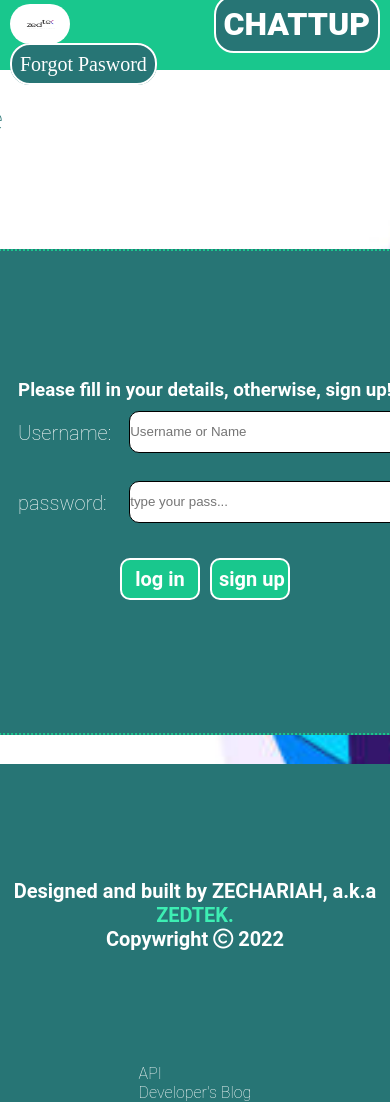
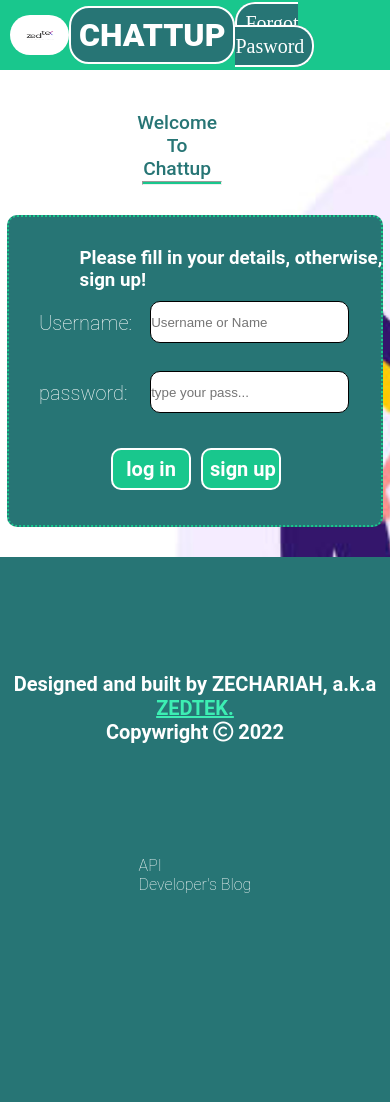
Before and after one commit to Zedtek-me/ChatApp_With_DjangoChannels, a Django app: page / in a window 390 px wide; the page is wider, and only the part inside the window is pictured. After the commit the page ends 893 px from the top of that part, so only its background shows below. Run offline with Django 3.2, Linux system fonts and the light colour scheme; some libraries are stand-ins or nearby versions.

Commit message:
'modified'

```diff
--- a/chat/chatapp/static/frontend/css/base.css
+++ b/chat/chatapp/static/frontend/css/base.css
@@ -175,7 +175,7 @@ body{
 
 .foot-container #alias a{
     color: rgb(61, 238, 179);
-    text-decoration: none;
+    text-decoration: underline;
 }
 
 .footer .quick-links a {
--- a/chat/chatapp/static/frontend/css/index.css
+++ b/chat/chatapp/static/frontend/css/index.css
@@ -1,15 +1,26 @@
+.header{
+    display: flex;
+    flex-flow: row wrap;
+    justify-content: space-between;
+    align-items: center;
+}
+
 .welcome-div{
+    display: flex;
+    flex-flow: column wrap;
+    justify-content: center;
+    align-items: center;
     background-color: white;
     width:28%;
     border-radius:20px;
     text-align: center;
     margin-top: 5%;
+    /* margin-left: 10%; */
+}
+.flash{
+    margin:auto;
 }
 
-.wel-text{
-    font-family: roboto;
-    font-size: large;
-}
 .login-container{
     display:flex;
     flex-flow: column wrap;
@@ -22,19 +33,21 @@
 .login-container span >h1{
     color:rgb(39, 117, 117);
     font-family: roboto;
-    font-weight: 200;
+    font-weight: 500;
+    font-size: larger;
     align-self: center;
 }
 .welcome-div #break{
     margin-left:10px;
     margin-top:1px;
     height:2px;
+    width:90%;
     background-color:rgb(25, 199, 141);
 }
 .input-cont{
     background-color:rgb(39, 117, 117);
-    width:600px;
-    height:50vh;
+    width:50%;
+    height:50%;
     border:2px rgb(25, 199, 141) dotted;
     border-radius: 10px;
     display: flex;
@@ -50,8 +63,8 @@
 .input-cont .form{
     display: flex;
     flex-flow: wrap column;
-    align-items: center;
-    align-content:center;
+    justify-content: center;
+    align-items:center;
     margin:auto;
     font-family: roboto;
     font-weight: 100;
@@ -112,11 +125,44 @@
 /* media queries */
 
 @media only screen and (max-width:715px){
+    *{
+        margin:0px;
+    }
+
+    .header {
+       flex-wrap: nowrap;
+    }
+    /* parent container */
     .login-container{
+        margin:auto;
+        margin-top:22%;
+        width:80%;
+    }
 
+    /* parent to the form that wraps all input elements */
+    .input-cont{
+        width:100%;
     }
-    .login-container #break{
-        width:70%;
+    /* container holding the welcome message and the horizontal element */
+   .welcome-div{
+       margin-left: 40%;
+       max-width: 40%;
+   }
+    #break{
+        width:58%;
+    }
+    /* parent from element */
+    .input-cont form{
+        margin:auto;
+    }
+
+    /* children within the form element */
+    .guide{
+        margin-left:13%;
+        width:100%;
+    }
+    .user-details, .btn-div{
+        width:70%
     }
 
 }
--- a/chat/chatapp/templates/frontend/home_header.html
+++ b/chat/chatapp/templates/frontend/home_header.html
@@ -4,7 +4,7 @@
 <header class="header">
     <img src="../../static/frontend/img/ZEDTEK.png" alt="logo" class="logo" style='height:40px; width:60px; border-radius:20px; background-color: white;'>
     <h1 class="chattie">CHATTUP</h1>
-    {%block signin%}<nav class="recover-pass"><a href='http://localhost:8000/chat' id="sign-in" style='background-color: rgb(39, 117, 117);border:2px solid white; border-radius: 20px;padding:8px;'>sign-In</a></nav>{%endblock%}
+    {%block signin%}<nav class="sign-in"><a href='http://localhost:8000/chat' id="sign-in" style='background-color: rgb(39, 117, 117);border:2px solid white; border-radius: 20px;padding:8px;'>sign-In</a></nav>{%endblock%}
     <nav class="forgot-pass"><a href="http://localhost:8000/chat/recovery" id="forgot-pass" style='background-color: rgb(39, 117, 117);border:2px solid white; border-radius: 20px;padding:8px;color:white;text-decoration: none;font-family: dreamy;font-size:20px;'>{%block recovery%}Forgot Pasword{%endblock%}</a></nav>
 </header>
 {%endblock%}
--- a/chat/chatapp/templates/frontend/signup.html
+++ b/chat/chatapp/templates/frontend/signup.html
@@ -6,8 +6,10 @@ Sign Up
 
 {%block body%}
 <div class="login-container">
-    <span class="Welcome"><h1 id="wel-text"> Welcome To Chattie</h1></span>
-    <hr id='break'>
+    <div class="welcome-div">
+        <span class="Welcome"><h1 id="wel-text"> Welcome To Chattup</h1></span>
+        <hr id='break'>
+    </div>
     <div class="flash">
         {%if message%}
         <ul>
--- a/chat/chatapp/views.py
+++ b/chat/chatapp/views.py
@@ -76,6 +76,7 @@ def log_out(request):
     user=request.user
     print(user)
     logout(request)
+    user.is_authenticated= False
     return redirect('/chat/')
 
 # check whether it's an update or not (in profile)
```
Also changed, not shown: chat/Profile_Media/Uploaded_Image/first_bank_by_me.jpg (added), chat/Profile_Media/profile_pics/first_bank_by_me.jpg (added), chat/db.sqlite3.
